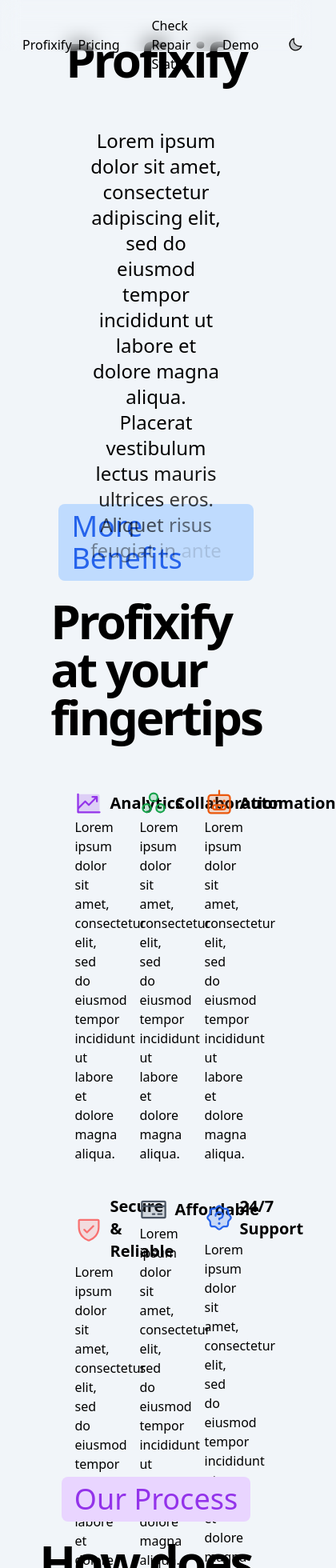
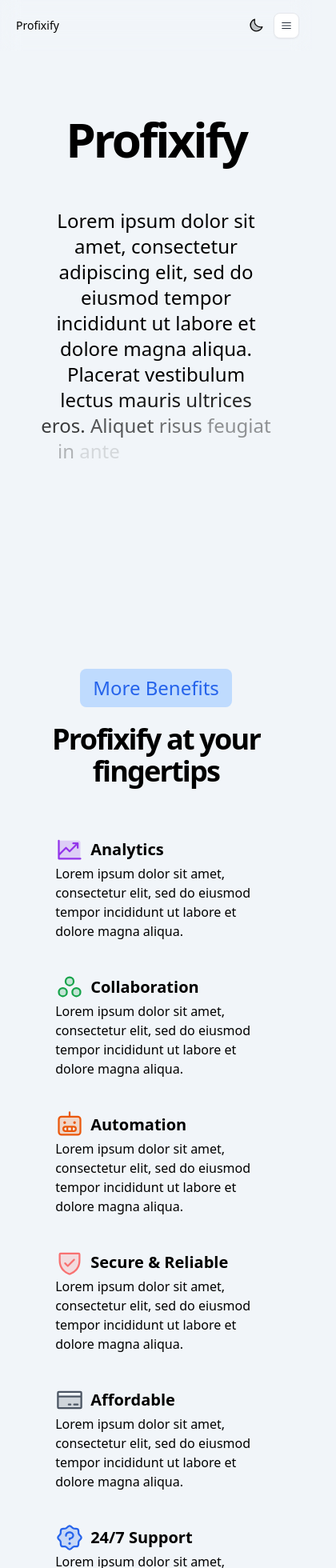
Before and after one commit to profixify/landing-page, a Next.js app: page / in a window 390 px wide. Shown: the top 1960 px of the page at 80% size, 420 px wide, since content can reach past the window. Built offline with nearby package versions, Linux system fonts and the light colour scheme.

Commit message:
fix: mobile apperance

```diff
--- a/src/app/page.tsx
+++ b/src/app/page.tsx
@@ -50,23 +50,23 @@ const ProcessCard: FC<ProcessCardProps> = ({ title, description }) => {
 export default function Home() {
   return (
     <>
-      <Content className="flex flex-col items-center justify-center py-56 h-screen">
+      <Content className="flex flex-col items-center justify-center md:h-screen py-20 bg-gradient-to-b dark:from-slate-950 dark:to-blue-950">
         <h1 className="text-6xl font-semibold tracking-tighter mb-10">
           Profixify
         </h1>
-        <div className="w-7/12">
+        <div className="xs:w-full md:w-7/12">
           <TextGenerateEffect words="Lorem ipsum dolor sit amet, consectetur adipiscing elit, sed do eiusmod tempor incididunt ut labore et dolore magna aliqua. Placerat vestibulum lectus mauris ultrices eros. Aliquet risus feugiat in ante metus dictum. Netus et malesuada fames ac turpis. Urna id volutpat lacus laoreet." />
         </div>
       </Content>
-      <Content className="flex flex-col justify-center items-center py-56 h-screen dark:bg-blue-950">
-        <div className="w-10/12 flex flex-col items-center">
-          <div className="rounded-lg bg-blue-200 text-blue-600 px-4 py-2 text-4xl font-light">
+      <Content className="flex flex-col justify-center items-center md:h-screen py-20 bg-gradient-to-b dark:from-blue-950 dark:to-purple-950">
+        <div className="xs:w-full md:w-10/12 flex flex-col items-center">
+          <div className="rounded-lg bg-blue-200 text-blue-600 px-4 py-2 xs:text-2xl md:text-4xl font-light">
             More Benefits
           </div>
-          <h1 className="text-6xl font-semibold tracking-tighter my-5 mb-10">
+          <h1 className="xs:text-4xl md:text-6xl font-semibold tracking-tighter my-5 mb-10 text-center">
             Profixify at your fingertips
           </h1>
-          <div className="grid grid-cols-3">
+          <div className="grid md:grid-cols-3 xs:grid-cols-1">
             <BenefitCard
               icon={<PiChartLineUpDuotone />}
               iconColor="text-purple-600"
@@ -106,14 +106,15 @@ export default function Home() {
           </div>
         </div>
       </Content>
-      <Content className="flex flex-col justify-center items-center py-56 h-screen dark:bg-purple-950">
-        <div className="rounded-lg bg-purple-200 text-purple-600 px-4 py-2 text-4xl font-light">
+      <Content className="flex flex-col justify-center items-center md:h-screen bg-gradient-to-b dark:from-purple-950 dark:to-slate-950">
+        <div className="xs:w-full md:w-10/12 flex flex-col items-center">
+          <div className="rounded-lg bg-purple-200 text-purple-600 px-4 py-2 xs:text-2xl md:text-4xl font-light">
             Our Process
           </div>
-        <h1 className="text-6xl font-semibold tracking-tighter my-5 mb-10">
+          <h1 className="xs:text-4xl md:text-6xl font-semibold tracking-tighter my-5 text-center">
             How does it work?
           </h1>
-        <div className="grid grid-cols-3">
+          <div className="grid xs:grid-cols-1 md:grid-cols-3 place-items-center">
             <ProcessCard
               title="Create account"
               description="Lorem ipsum is placeholder text commonly used in the graphic, print, and publishing."
@@ -127,6 +128,7 @@ export default function Home() {
               description="Lorem ipsum is placeholder text commonly used in the graphic, print, and publishing."
             />
           </div>
+        </div>
       </Content>
     </>
   );
--- a/src/app/pricing/page.tsx
+++ b/src/app/pricing/page.tsx
@@ -2,9 +2,8 @@ import PricingCard from "@/components/PricingCard";
 
 const Pricing = () => {
   return (
-    <div className="h-[calc(100vh-5rem)] flex items-center justify-center">
-      <div>
-        <div className="sm:flex sm:flex-col sm:align-center">
+    <div className="h-[calc(100vh-5rem)] flex flex-col items-center justify-center px-5">
+      <div className="sm:flex sm:flex-col sm:align-center text-center">
         <h1 className="text-4xl font-extrabold dark:text-white text-slate-950 sm:text-center sm:text-6xl">
           Pricing Plans
         </h1>
@@ -21,7 +20,6 @@ const Pricing = () => {
         />
       </div>
     </div>
-    </div>
   );
 };
 
--- a/src/app/repair-status/components/RepairStatusForm.client.tsx
+++ b/src/app/repair-status/components/RepairStatusForm.client.tsx
@@ -32,8 +32,8 @@ const RepairStatusFormClient = () => {
 
   return (
     <>
-      <div className="flex flex-col">
-        <div className="mt-5 flex gap-2">
+      <div className="flex flex-col px-5">
+        <div className="mt-5 flex gap-2 xs:flex-col md:flex-row">
           <Input
             placeholder="Repair Code"
             setStateFunc={(e) => setRepairCode(e.currentTarget.value)}
--- a/src/core/layouts/Navbar/index.tsx
+++ b/src/core/layouts/Navbar/index.tsx
@@ -1,27 +1,51 @@
 "use client";
-import NavbarLink from "@/core/layouts/Navbar/NavbarLink";
 import { ToggleTheme } from "@/core/theme";
+import { cn } from "@/core/utils";
+import { useState } from "react";
+import { CgClose, CgMenu } from "react-icons/cg";
+import NavbarLink from "./NavbarLink";
 const Navbar = () => {
+  const [isOpenMenu, setIsOpenMenu] = useState<boolean>(false);
   return (
-    <nav className="sticky top-0 bg-transparent backdrop-blur-md z-20 transition-all duration-150 h-16 md:h-20">
-      <div className="max-w-6xl px-6 mx-auto">
-        <div className="relative flex flex-row justify-between py-4 align-center md:py-6">
-          <div className="flex items-center flex-1">
-            <NavbarLink href="/" title={<span>Profixify</span>} />
-          </div>
-          <div className="flex justify-end items-center space-x-8">
-            <NavbarLink href="/pricing" title="Pricing" />
-            <NavbarLink href="/repair-status" title="Check Repair Status" />
-            <NavbarLink href="/dashboard" title="Demo" />
-            {/* TODO redirect to dashboard */}
-            {/* <Link href="#">
-              <HiUser />
-            </Link> */}
+    <header className="flex flex-wrap sm:justify-start sm:flex-nowrap w-full text-sm py-4 sticky top-0 bg-transparent backdrop-blur-md">
+      <nav
+        className="max-w-[85rem] w-full mx-auto px-4 sm:flex sm:items-center sm:justify-between"
+        aria-label="Global"
+      >
+        <div className="flex items-center justify-between">
+          <NavbarLink href="/" title={<span>Profixify</span>} />
+          <div className="sm:hidden flex items-center gap-3">
             <ToggleTheme />
+            <button
+              type="button"
+              className="hs-collapse-toggle p-2 inline-flex justify-center items-center gap-x-2 rounded-lg border border-gray-200 bg-white text-gray-800 shadow-sm hover:bg-gray-50 disabled:opacity-50 disabled:pointer-events-none dark:bg-transparent dark:border-neutral-700 dark:text-white dark:hover:bg-white/10"
+              data-hs-collapse="#navbar-with-collapse"
+              aria-controls="navbar-with-collapse"
+              aria-label="Toggle navigation"
+              onClick={() => setIsOpenMenu(!isOpenMenu)}
+            >
+              {isOpenMenu ? <CgClose /> : <CgMenu />}
+            </button>
           </div>
         </div>
-      </div>
-    </nav>
+        <div
+          id="navbar-with-collapse"
+          className={cn(
+            "hidden transition-all duration-[0.1ms] overflow-hidden basis-full grow sm:block",
+            isOpenMenu ? "block" : "hidden"
+          )}
+        >
+          <div className="flex flex-col gap-5 mt-5 sm:flex-row sm:items-center sm:justify-end sm:mt-0 sm:ps-5">
+            <NavbarLink href="/pricing" title="Pricing" />
+            <NavbarLink href="/repair-status" title="Repair Status" />
+            <NavbarLink href="/dashboard" title="Demo" />
+            <span className="xs:hidden sm:block">
+              <ToggleTheme />
+            </span>
+          </div>
+        </div>
+      </nav>
+    </header>
   );
 };
 
```
Lines whose indentation alone changed are shown as unchanged.
